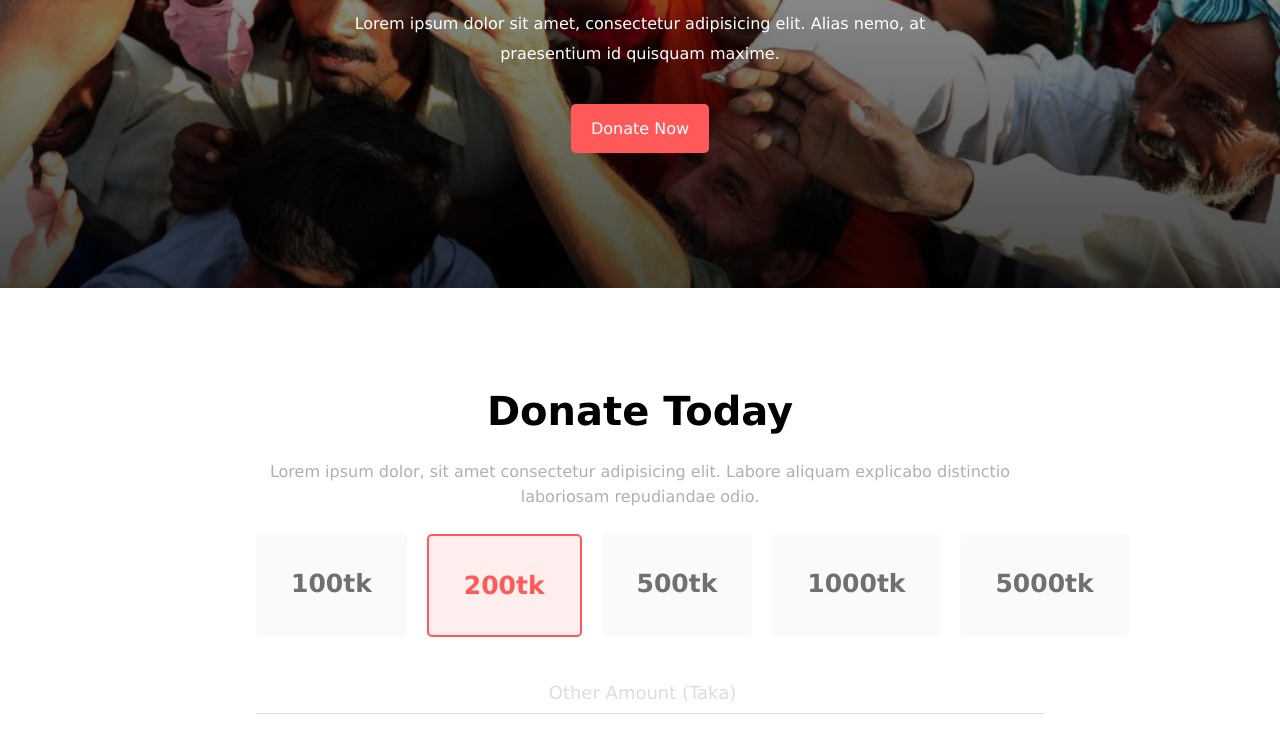
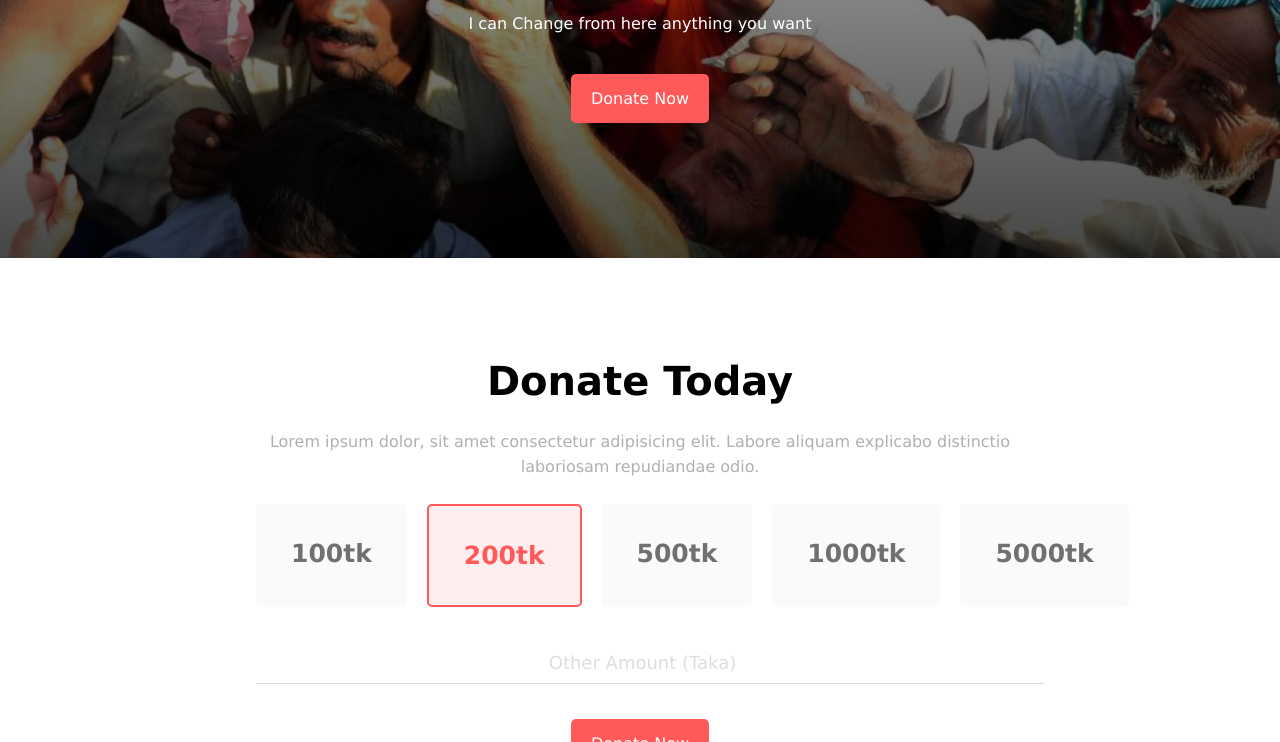
Before and after one commit to imrulkay/assignment41, a plain HTML site: page index.html in a window 1280 px wide. Shown: the part 358-1100 px from the top of the page. Drawn offline with Linux system fonts and the light colour scheme.

Commit message:
Update index.html

```diff
--- a/index.html
+++ b/index.html
@@ -16,7 +16,7 @@
                     <h1>Let’s Help Those Who Are More In Need</h1>
                 </div>
                 <div class="hero-info">
-                    <p>Lorem ipsum dolor sit amet, consectetur adipisicing elit. Alias nemo, at praesentium id quisquam maxime.</p>
+                    <p>I can Change from here anything you want</p>
                 </div>
                 <div class="donate-button">
                     <a href="#">Donate Now</a>
```
